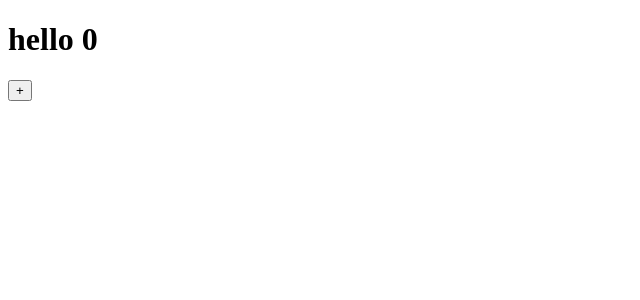
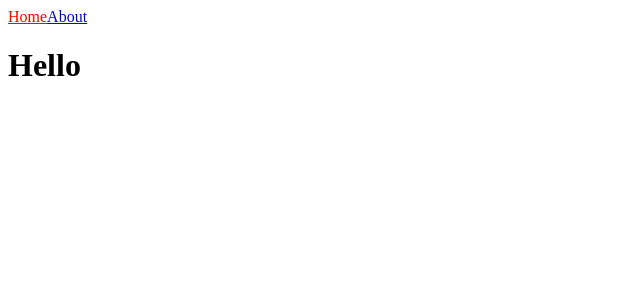
Before and after one commit to 01-binary/nextjs-study, a Next.js app: page / in a window 1280 px wide. Shown: the top 300 px of the page, without its empty margins (0-640 px from the left). Built offline with nearby package versions, Linux system fonts and the light colour scheme.

Commit message:
220411 -3

```diff
--- /dev/null
+++ b/components/NavBar.module.css
@@ -0,0 +1,5 @@
+.nav {
+    display: flex;
+    justify-content: space-between;
+    background-color: tomato;
+}
--- /dev/null
+++ b/components/NavBar.tsx
@@ -0,0 +1,22 @@
+import Link from "next/link";
+import { useRouter } from "next/router";
+
+import styles from "./Navbar.module.css";
+
+const NavBar = () => {
+  const router = useRouter();
+  return (
+    <nav>
+      <Link href="/">
+        <a style={{ color: router.pathname === "/" ? "red" : "blue" }}>Home</a>
+      </Link>
+      <Link href="/about">
+        <a style={{ color: router.pathname === "/about" ? "red" : "blue" }}>
+          About
+        </a>
+      </Link>
+    </nav>
+  );
+};
+
+export default NavBar;
--- a/pages/index.tsx
+++ b/pages/index.tsx
@@ -1,17 +1,10 @@
-import { useState } from "react";
+import NavBar from "../components/NavBar";
 
 const Home = () => {
-  const [counter, setCounter] = useState(0);
   return (
     <div>
-      <h1>hello {counter}</h1>
-      <button
-        onClick={() => {
-          setCounter((prev) => prev + 1);
-        }}
-      >
-        +
-      </button>
+      <NavBar />
+      <h1>Hello</h1>
     </div>
   );
 };
```
Also changed, not shown: pages/about.tsx (+8 -1 lines), 1 other file (tests, documents, lock files or other folders).
